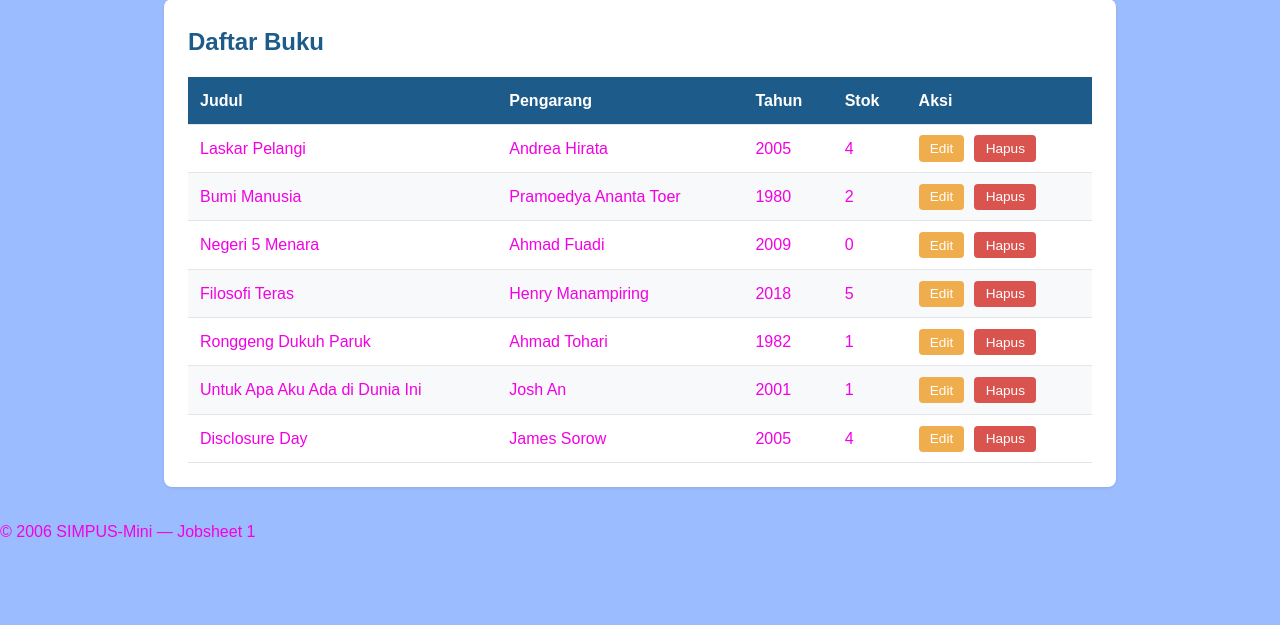
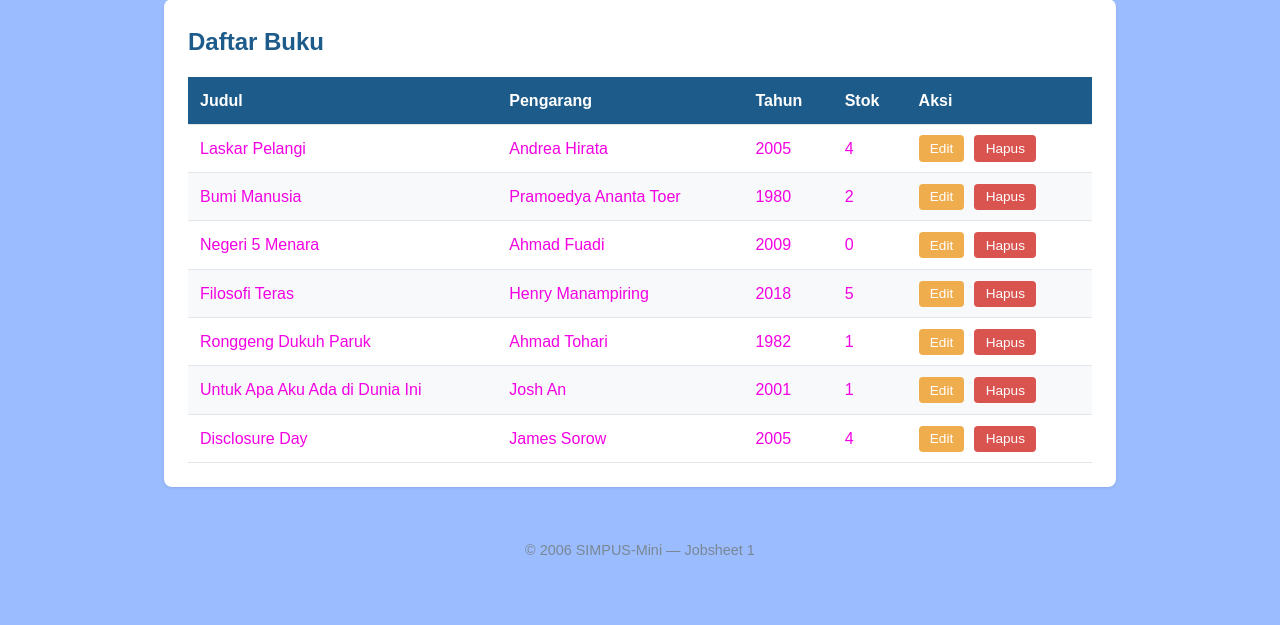
Before and after one commit to ZhayaGT/DPW-2026-Jonathan_Emmanuel_Kristanto, a PHP site: page /buku/list.html in a window 1280 px wide. Shown: the part 101-726 px from the top of the page. Run offline with PHP 8.4, Linux system fonts and the light colour scheme.

Commit message:
9. CSS: Footer

```diff
--- a/jobsheet-02/assets/css/style.css
+++ b/jobsheet-02/assets/css/style.css
@@ -169,3 +169,11 @@ form button[type="submit"] {
 form button[type="submit"]:hover {
     background-color: #164869;
 }
+
+/* ===== Footer ===== */
+footer {
+    text-align: center;
+    padding: 1.25rem;
+    color: #7a8794;
+    font-size: 0.9rem;
+}
```
